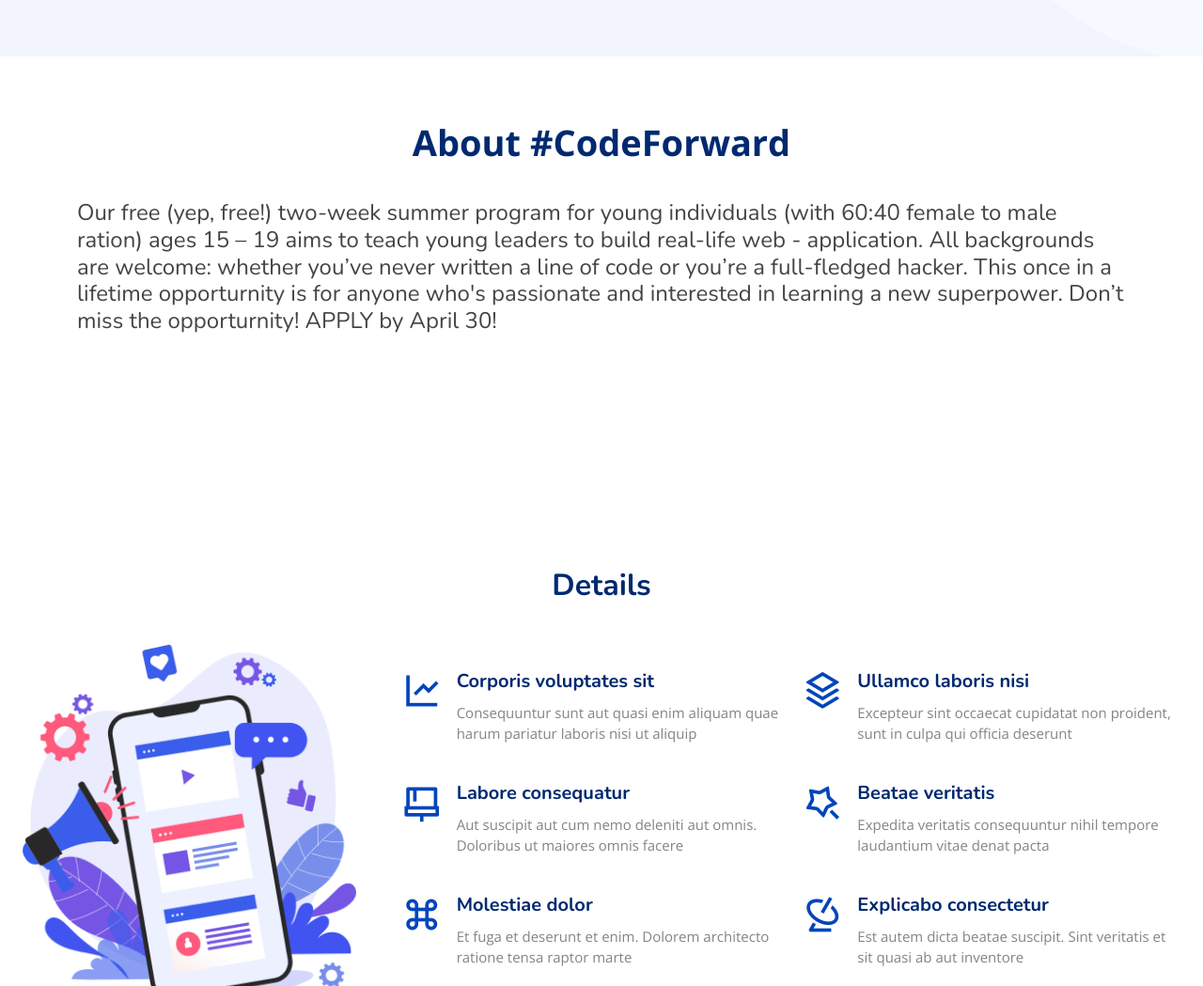
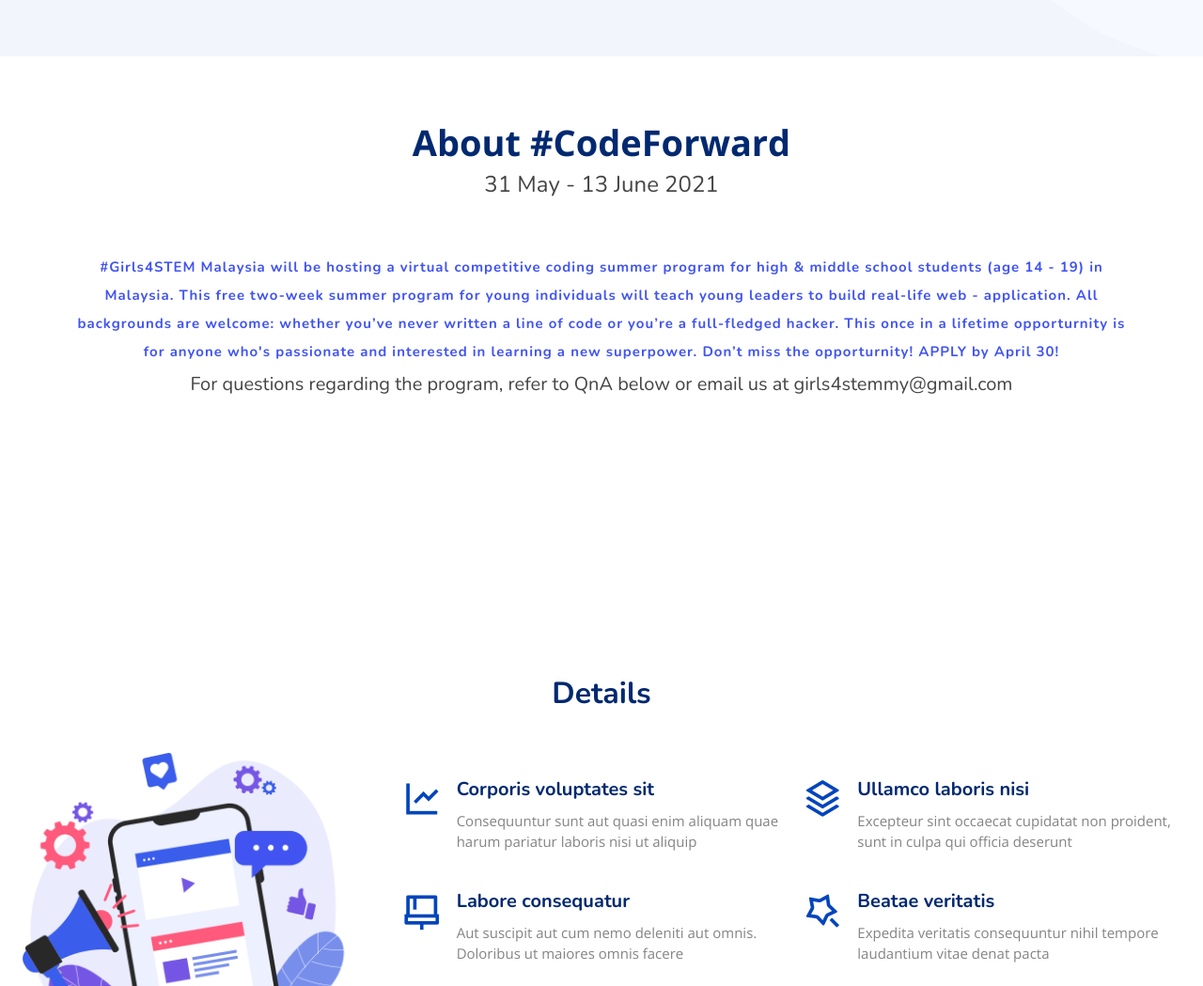
Before and after one commit to Girls4STEM/home, a plain HTML site: page codeforward.html in a window 1280 px wide. Shown: the part 740-1789 px from the top of the page at 94% size. Drawn offline with nearby package versions, Linux system fonts and the light colour scheme; files whose address does not match are found by name.

Commit message:
Updated codeforward

```diff
--- a/assets/css/style.css
+++ b/assets/css/style.css
@@ -41,16 +41,16 @@
 
 .section-header {
   text-align: center;
-  padding-bottom: 40px;
+  padding-bottom: 50px;
 }
 
 .section-header h2 {
-  font-size: 13px;
+  font-size: 15px;
   letter-spacing: 1px;
+  line-height: 2.0 ;
   font-weight: 700;
-  margin: 0;
+  margin: 2;
   color: #4154f1;
-  text-transform: uppercase;
 }
 
 .section-header p {
--- a/codeforward.html
+++ b/codeforward.html
@@ -110,23 +110,27 @@
       <div class="container" data-aos="fade-up">
         <div class="row gx-0 align-self-center">
           <header class="section-header">
+
           <p>About #CodeForward</p>
+          <p>   </p>
+          <h4> 31 May - 13 June 2021 </h4>
+
         </header>
 
-        <div class="container-fluid align-self-center">
+        <header class="section-header">
 
-          <div class = "row">
-            <div class = "col-md-12">
+          <h2> #Girls4STEM Malaysia will be hosting a virtual competitive coding summer program for high & middle school students (age 14 - 19) in Malaysia.
+            This free two-week summer program for young individuals will teach
+            young leaders to build real-life web - application. All backgrounds are welcome: whether
+            you’ve never written a line of code or you’re a full-fledged hacker.
+            This once in a lifetime opporturnity is for anyone who's passionate and
+            interested in learning a new superpower.
+            Don’t miss the opporturnity! APPLY by April 30! </h2>
 
-              <h4>Our free (yep, free!) two-week summer program for young individuals (with 60:40 female to male ration) ages 15 – 19 aims to teach
-                young leaders to build real-life web - application. All backgrounds are welcome: whether
-                you’ve never written a line of code or you’re a full-fledged hacker.
-                This once in a lifetime opporturnity is for anyone who's passionate and
-                interested in learning a new superpower.
-                Don’t miss the opporturnity! APPLY by April 30!</h4>
-              </div>
-            </div>
-        </div>
+          <h5> For questions regarding the program, refer to QnA below or email us at girls4stemmy@gmail.com</h5>
+
+        </header>
+
 
         </div>
       </div>
```
